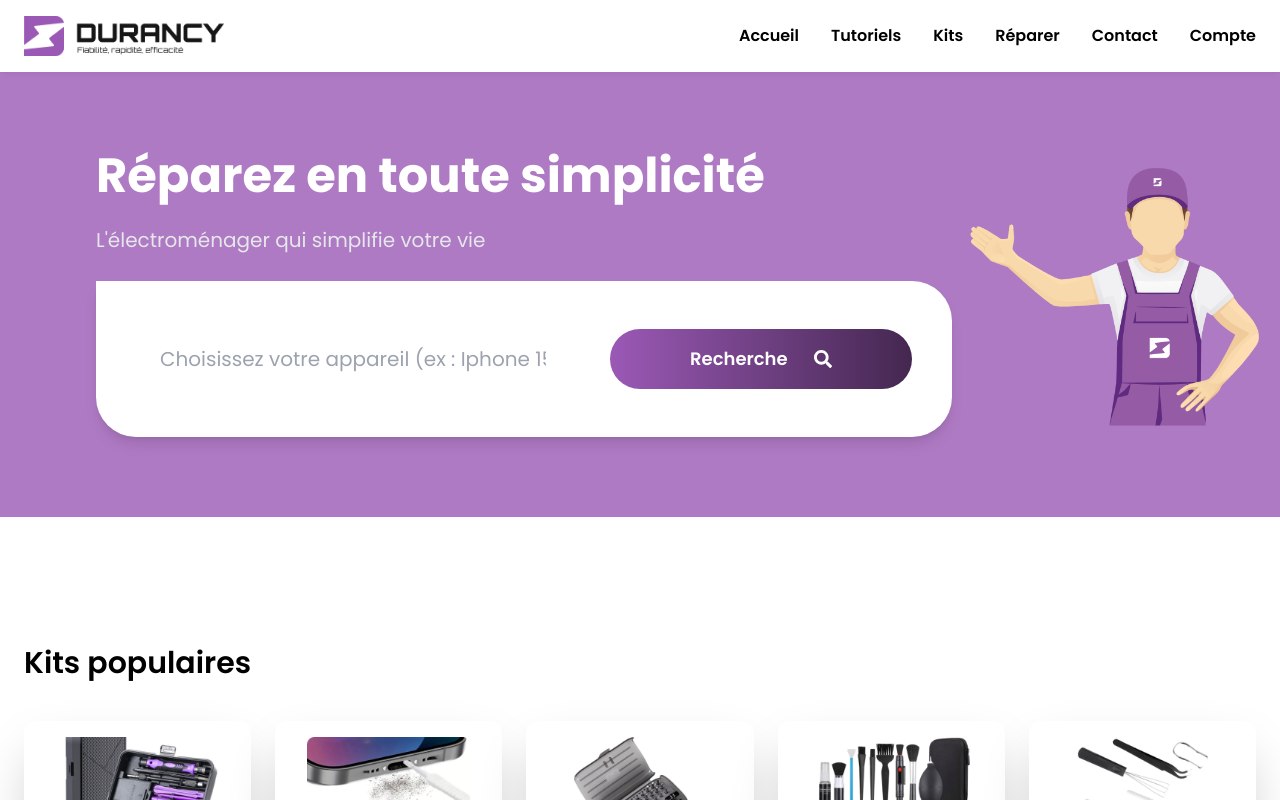
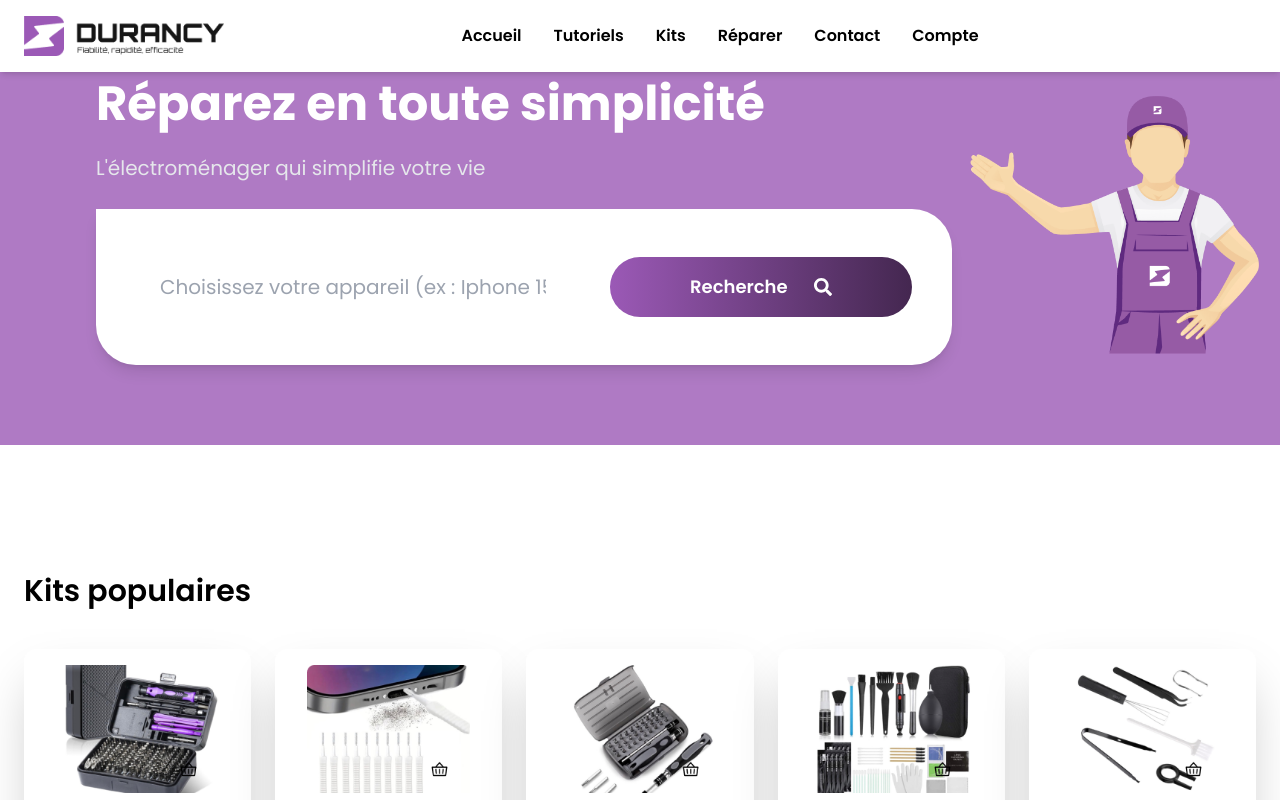
Before and after one commit to EstebanGSP/Durancy, a React (Create React App) app in the folder frontend/: page /home in a window 1280 px wide. Shown: the top 800 px of the page. Built offline with nearby package versions, Linux system fonts and the light colour scheme; the HTML template or start-up script is replaced by a standard one.

Commit message:
modification page d'accueil

```diff
--- a/frontend/src/components/common/Header.jsx
+++ b/frontend/src/components/common/Header.jsx
@@ -1,19 +1,39 @@
+import { useState, useEffect } from "react";
 import { Link } from "react-router-dom";
 
 const Header = () => {
+  const [isScrolled, setIsScrolled] = useState(false);
+
+  useEffect(() => {
+    const handleScroll = () => {
+      setIsScrolled(window.scrollY > 20);
+    };
+
+    window.addEventListener("scroll", handleScroll);
+    return () => window.removeEventListener("scroll", handleScroll);
+  }, []);
+
   return (
-    <header className="bg-white shadow-md">
-      <div className="max-w-7xl mx-auto flex items-center justify-between px-6 py-4">
+    <header className={`fixed top-0 w-full z-50 transition-all duration-300 ${isScrolled ? "bg-transparent shadow-none" : "bg-white shadow-md"}`}>
+      <div className="max-w-7xl mx-auto flex items-center justify-between px-6 py-4 transition-all duration-300">
 
-        {/* Logo Durancy */}
-        <div className="flex items-center">
-          <Link to="/">
-            <img src="/images/logo-durancy.png" alt="Logo Durancy" className="h-10" />
-          </Link>
-        </div>
+        {/* Logo (disparaît au scroll) */}
+        {!isScrolled && (
+          <div className="flex items-center">
+            <Link to="/">
+              <img src="/images/logo-durancy.png" alt="Logo Durancy" className="h-10" />
+            </Link>
+          </div>
+        )}
 
         {/* Menu de navigation */}
-        <nav className="flex space-x-8">
+        <nav
+          className={`flex space-x-8 px-8 py-2 mx-auto ${
+            isScrolled
+              ? "bg-white/30 backdrop-blur-md rounded-full shadow-lg"
+              : ""
+          } transition-all duration-300`}
+        >
           <Link to="/" className="text-black font-semibold hover:text-purple-600">
             Accueil
           </Link>
@@ -33,6 +53,9 @@ const Header = () => {
             Compte
           </Link>
         </nav>
+
+        {/* Espace à droite pour équilibrer quand logo est là */}
+        {!isScrolled && <div className="w-10" />}
       </div>
     </header>
   );
```
